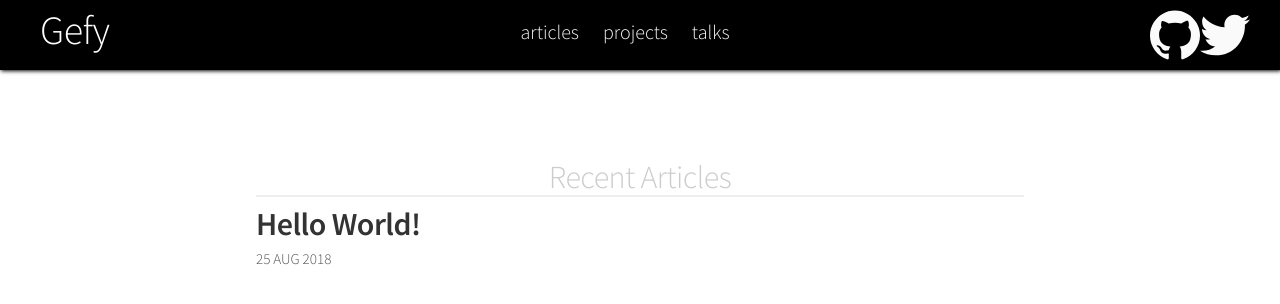
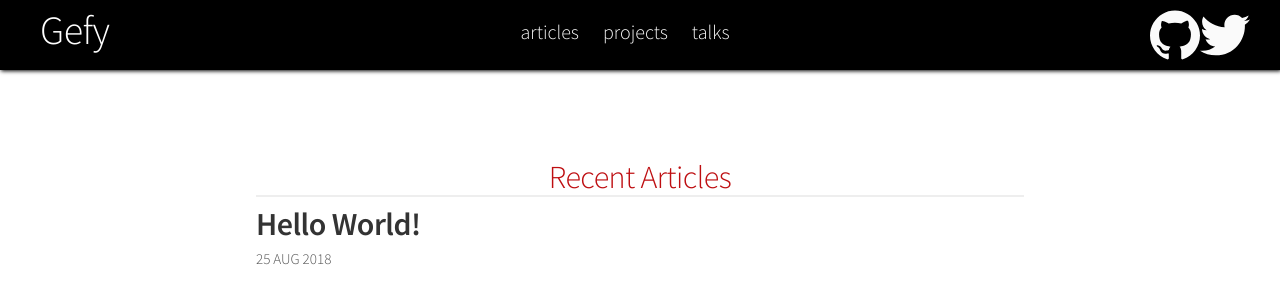
Before and after one commit to gefymarcos/gefymarcos.github.io, a Jekyll site: the page built from index.md, in a window 1280 px wide. Shown: the top 304 px of the page. Built offline with Jekyll 4.4.1, drawn with Linux system fonts in a browser that asks for light colours.

Commit message:
css fixed title h2

```diff
--- a/css/main.scss
+++ b/css/main.scss
@@ -410,7 +410,7 @@ tbody tr:nth-child(odd) th {
   max-width: 60vw;
 
   .container-title {
-    color: #cccccc;
+    color: var(--primary-color);
     font-weight: 300;
     transition: all .2s ease;
     display: flex;
```
